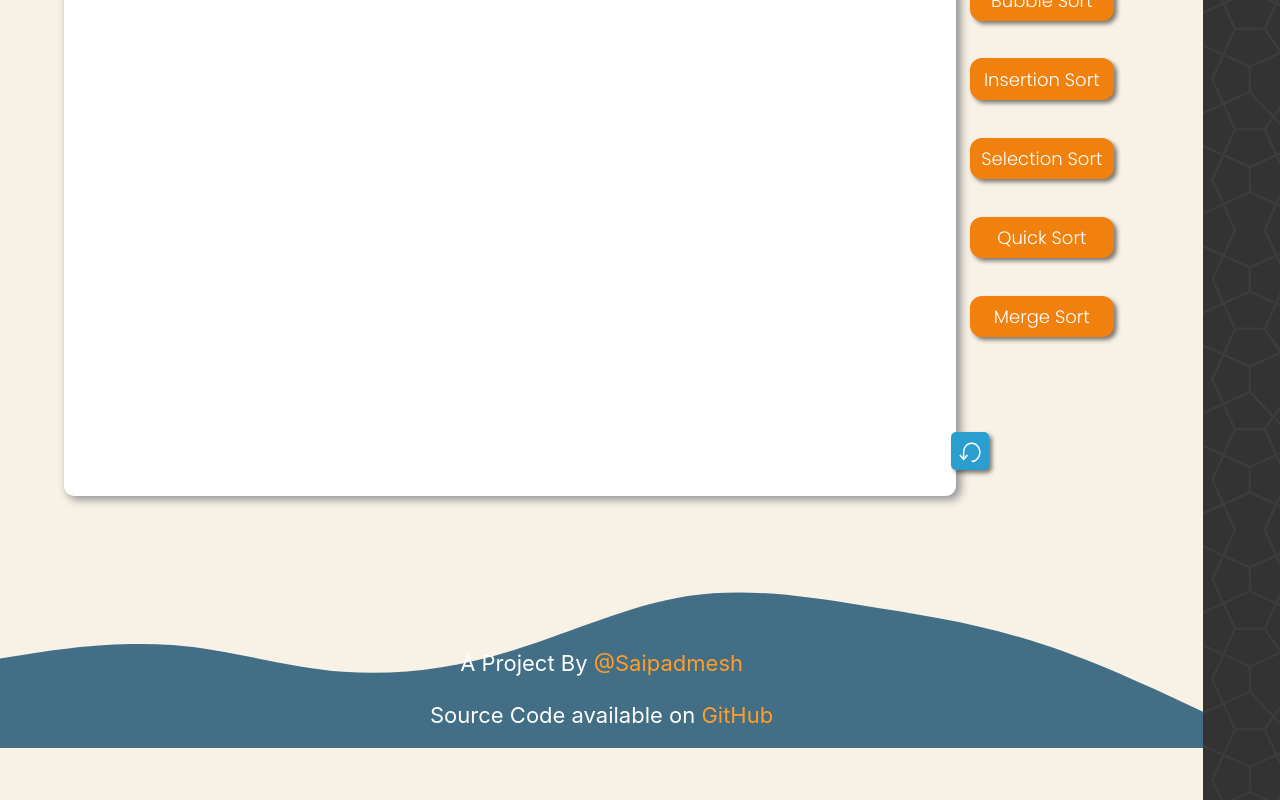
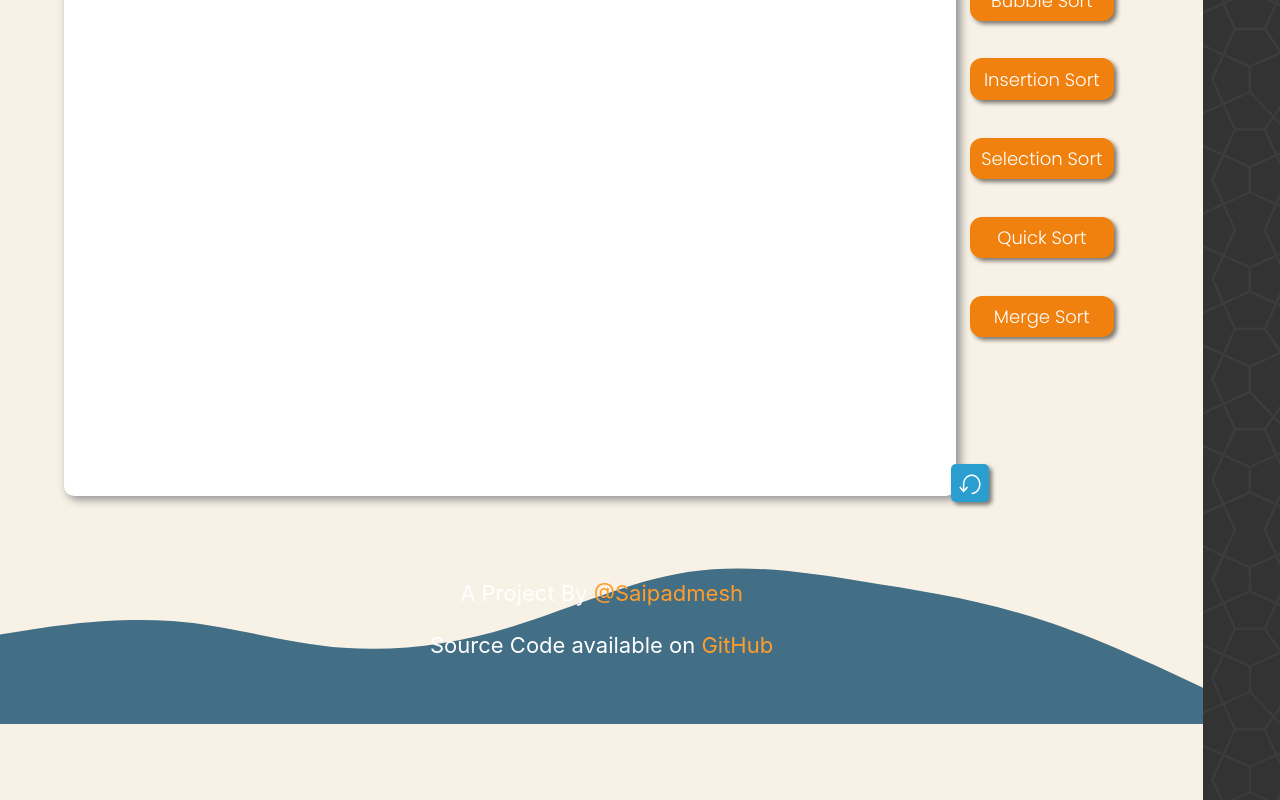
Before and after one commit to Saipadmesh/Algorithm_Visualizer, a React (Create React App) app: page / in a window 1280 px wide. Shown: the part 314-1114 px from the top of the page. Built offline with nearby package versions, Linux system fonts and the light colour scheme.

Commit message:
Update node.module.css

```diff
--- a/src/node.module.css
+++ b/src/node.module.css
@@ -59,7 +59,7 @@
   width: 94vw;
   height: 4vh;
   bottom: 0;
-  margin-top: 15vh;
+  margin-top: 12vh;
   z-index: 0;
   left: 0;
   float: left;
@@ -68,7 +68,7 @@
 .footer {
   position: relative;
   width: 94vw;
-  top: 18vw;
+  top: 23vh;
 
   z-index: 9;
   justify-items: center;
@@ -159,7 +159,7 @@ body::-webkit-scrollbar {
   transition-duration: 0.5s;
   border-width: 0px;
   position: absolute;
-  top: 90vh;
+  top: 94vh;
   left: 72vw;
   z-index: 3;
 }
```
